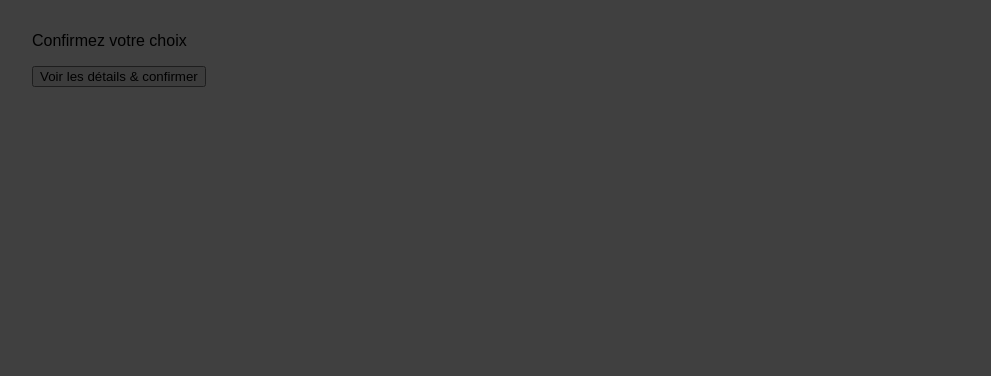
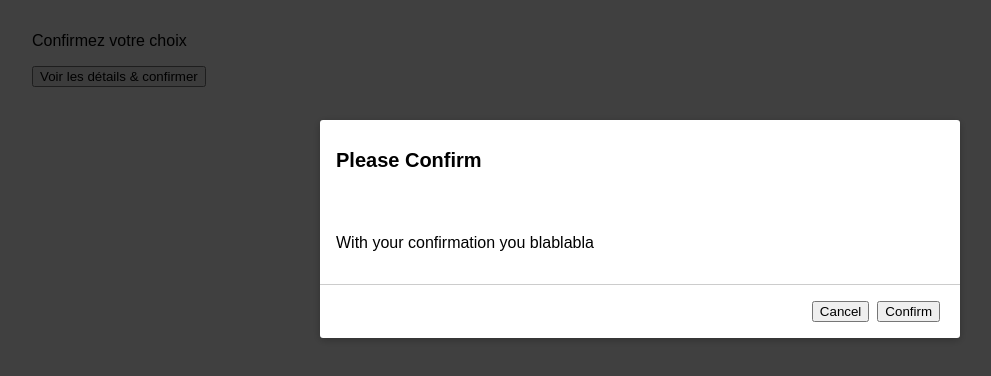
Before and after one commit to ROSORRNT/modal-web-component, a plain HTML site: page index.html in a window 1280 px wide. Both pictures are taken after a click on the button "Voir les détails & confirmer". Shown: the whole page, without its empty margins (0-991 px from the left). Drawn offline with Linux system fonts and the light colour scheme.

Commit message:
Public method & Properties

```diff
--- a/index.html
+++ b/index.html
@@ -28,8 +28,10 @@
       const confirmButton = document.querySelector('button');
       const modal = document.querySelector('rs-modal');
       confirmButton.addEventListener('click', () => {
-        modal.setAttribute('opened', '')
-      })
+        if (!modal.isOpen) {
+          modal.open();
+        }
+      });
     </script>
   </body>
 </html>
--- a/modal.js
+++ b/modal.js
@@ -2,6 +2,7 @@ class Modal extends HTMLElement {
   constructor() {
     super();
     this.attachShadow({ mode: "open" });
+    this.isOpen = false;
     this.shadowRoot.innerHTML = `
         <style>
             #backdrop {
@@ -17,7 +18,7 @@ class Modal extends HTMLElement {
             }
 
             :host([opened]) #backdrop,
-            :host([opened]) #backdrop
+            :host([opened]) #modal
              {
               opacity: 1;
               poiter-events: all;
@@ -79,6 +80,23 @@ class Modal extends HTMLElement {
         </div>
     `;
   }
+
+  attributeChangedCallback(name, oldValue, newValue) {
+    if(name === 'opened') {
+      if (this.hasAttribute('opened')) {
+        this.isOpen = true;
+      }
+    } else {
+      this.isOpen = false;
+    }
+  }
+  static get observedAttributes() {
+    return ['opened'];
+  }
+
+  open() {
+    this.setAttribute('opened', '');
+  }
 }
 
 customElements.define("rs-modal", Modal);
```
